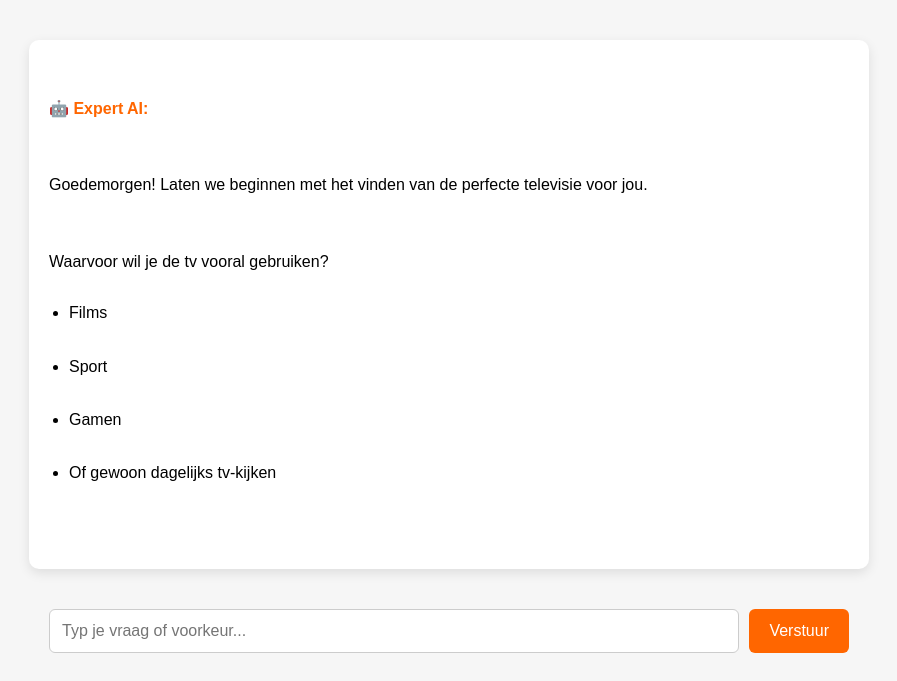
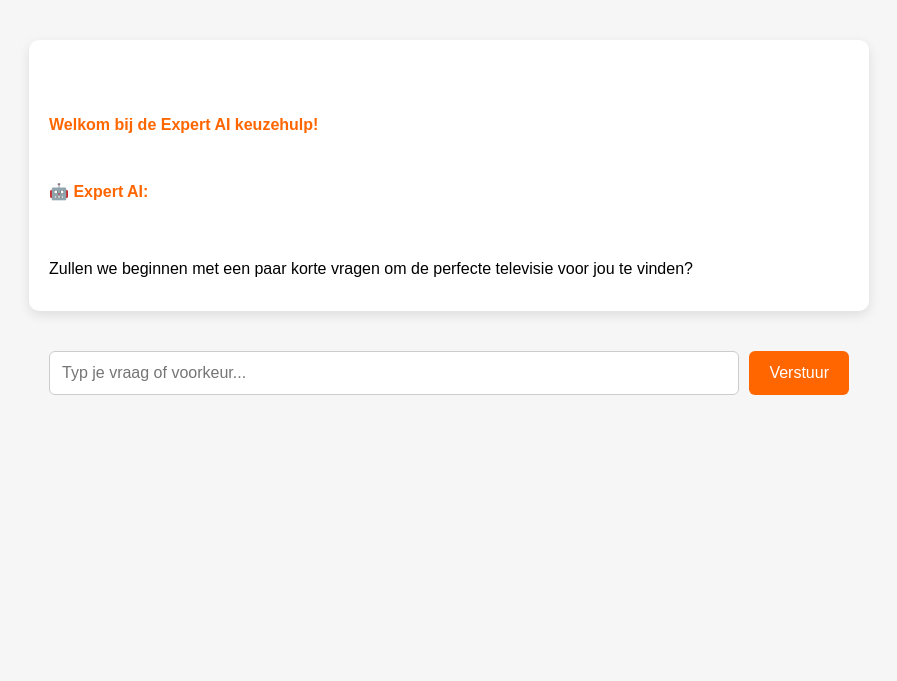
Before and after one commit to Edaniels02/ai-keuzehulp, a Flask app: page /keuzehulp in a window 1280 px wide. Shown: the part 119-800 px from the top of the page, without its empty margins (191-1088 px from the left). Run offline with Flask 3, Linux system fonts and the light colour scheme.

Commit message:
Update index.html

```diff
--- a/templates/index.html
+++ b/templates/index.html
@@ -2,8 +2,8 @@
 <html lang="nl">
 <head>
     <meta charset="UTF-8">
+    <meta name="robots" content="noindex, nofollow">
     <title>Expert AI Keuzehulp</title>
-    <meta name="robots" content="noindex, nofollow">
     <style>
         body {
             font-family: Arial, sans-serif;
@@ -109,15 +109,9 @@
 
     <div class="chat-container" id="chat-box">
         <div class="message assistant">
+            <p><strong>Welkom bij de Expert AI keuzehulp!</strong></p>
             <strong>🤖 Expert AI:</strong><br><br>
-            Goedemorgen! Laten we beginnen met het vinden van de perfecte televisie voor jou.<br><br>
-            Waarvoor wil je de tv vooral gebruiken?
-            <ul>
-                <li>Films</li>
-                <li>Sport</li>
-                <li>Gamen</li>
-                <li>Of gewoon dagelijks tv-kijken</li>
-            </ul>
+            Zullen we beginnen met een paar korte vragen om de perfecte televisie voor jou te vinden?
         </div>
     </div>
 
```
